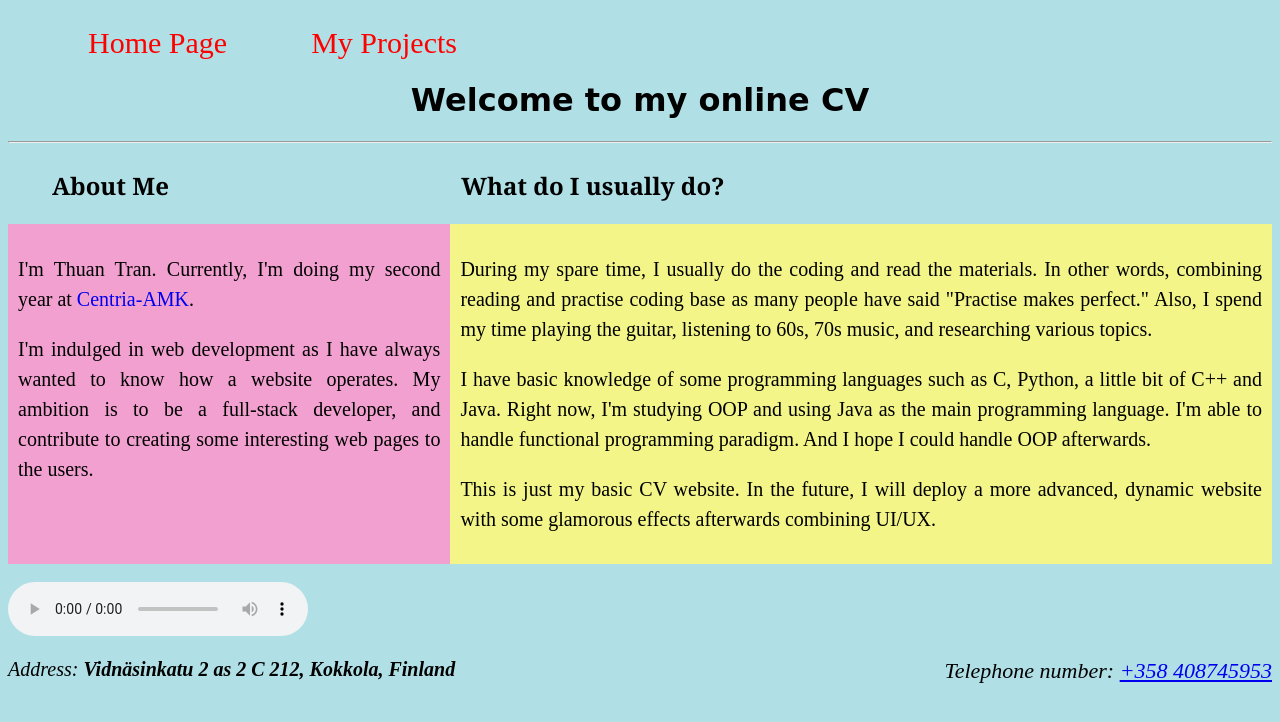
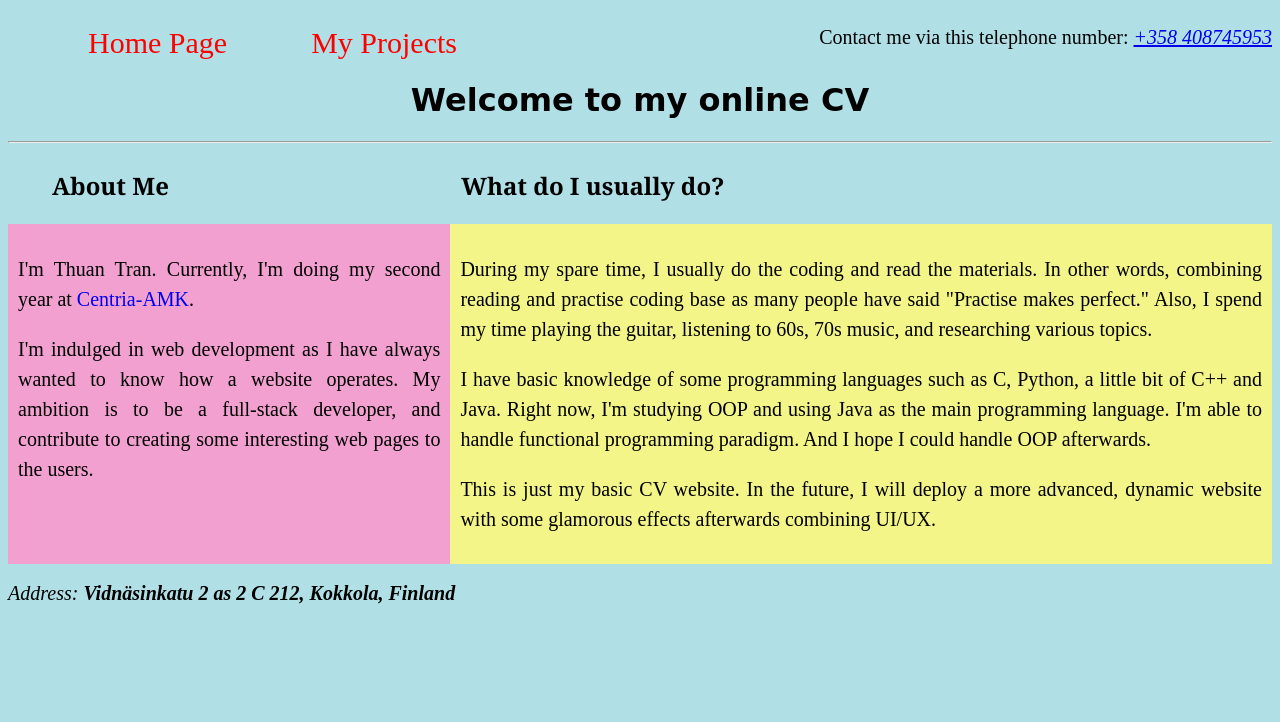
Before and after one commit to thuantran281/My-CV, a plain HTML site: page index.html in a window 1280 px wide. Drawn offline with Linux system fonts and the light colour scheme.

Commit message:
Update index.html

```diff
--- a/index.html
+++ b/index.html
@@ -20,6 +20,12 @@
         >My Projects</a
       ></span
     >
+
+    <span class="tab" style="float:right; font-size: 20px;" >
+      Contact me via this telephone number:
+          <a href="tel:+358408745953"><i>+358 408745953</i></a></span
+        >
+    </span>
 
     <h1 style="text-align: center; font-family: cursive">
       Welcome to my online CV
@@ -72,20 +78,10 @@
     </div>
     <br />
 
-    <!--Embed my favourite song as an audio format-->
-    <audio controls autoplay loops>
-      <source src="audio/toimuon.m4a" />
-    </audio>
-    <br /><br />
-
     <!--Create a footer to link the address and phone number-->
     <footer>
       <address style="font-size: 20px">
         Address: <b>Vidnäsinkatu 2 as 2 C 212, Kokkola, Finland</b>
-        <span style="float: right; font-size: 22px"
-          >Telephone number:
-          <a href="tel:+358408745953">+358 408745953</a></span
-        >
       </address>
     </footer>
   </body>
```
